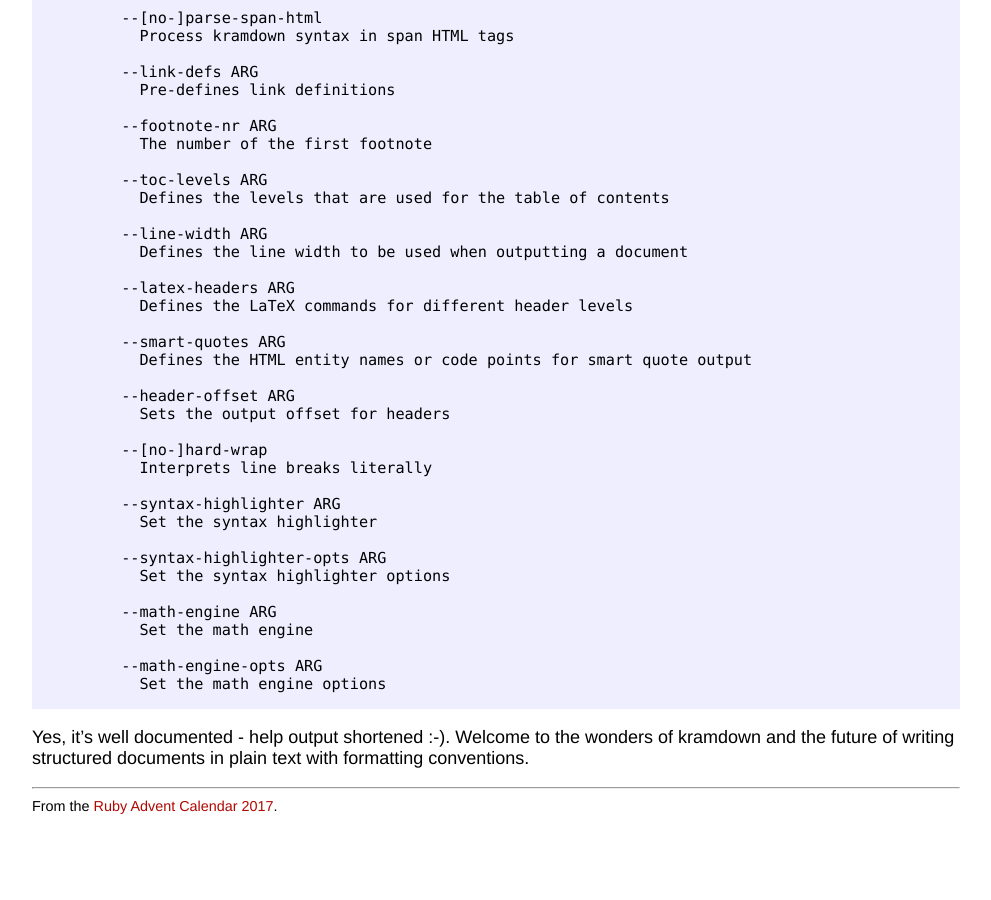
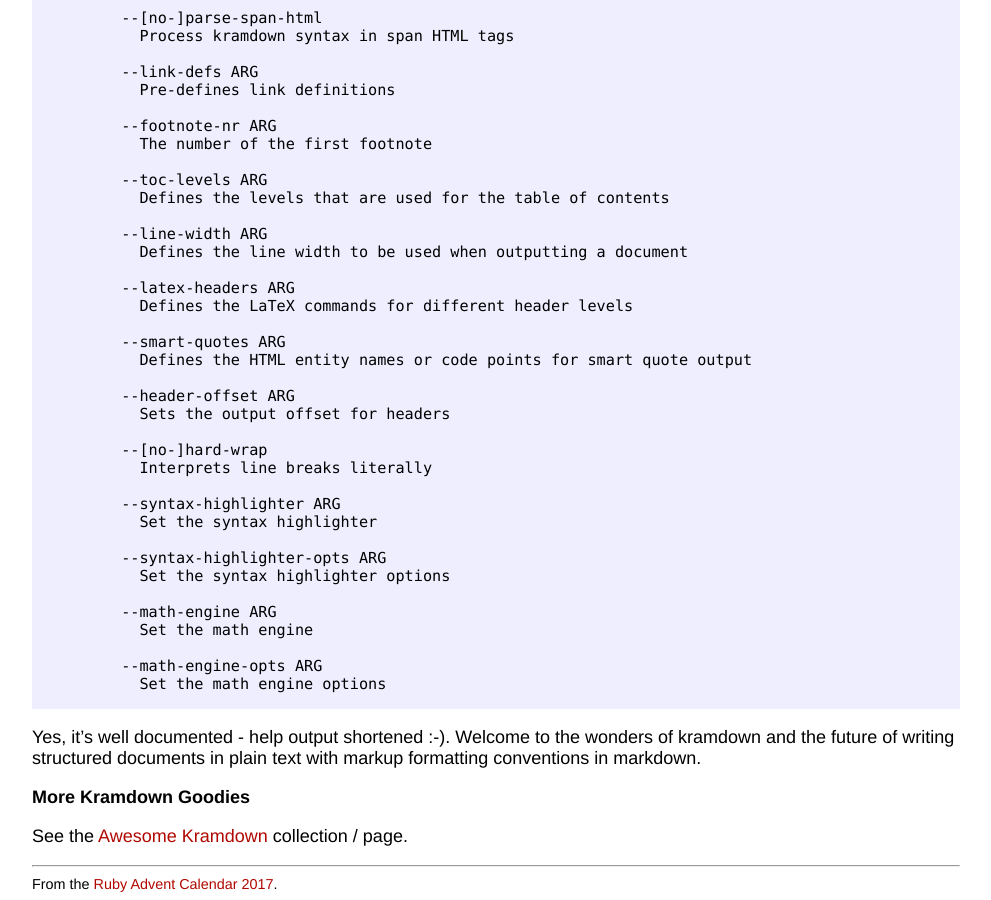
Before and after one commit to wongatron/calendar, a Jekyll site: the page built from 15-kramdown.md, in a window 1280 px wide and 900 px high, scrolled down 4045 px. Shown: the whole window, without its empty margins (144-1135 px from the left). Built offline with Jekyll 4.4.1, drawn with Linux system fonts in a browser that asks for light colours; our own code applies the rules of GitHub Pages for plain Markdown files; before the commit the page ends 4867 px from its top, so only the background shows below that.

Commit message:
Update 15-kramdown.md

````diff
--- a/15-kramdown.md
+++ b/15-kramdown.md
@@ -172,7 +172,7 @@ $ ruby ./sitegen.rb
 That's it. Open up the web page `./_site/index.html` in your browser.
 
 
-## Bonus: `kramdown` Command Line Tool
+## Bonus - `kramdown` Command Line Tool
 
 Note: The `kramdown` library ships with a command line tool named - suprise,
 suprise - `kramdown`. Type in your shell:
@@ -257,4 +257,9 @@ kramdown options:
 ```
 
 Yes, it's well documented  - help output shortened :-). Welcome to the wonders of kramdown
-and the future of writing structured documents in plain text with formatting conventions.
+and the future of writing structured documents in plain text with markup formatting conventions in markdown.
+
+
+**More Kramdown Goodies**
+
+See the [Awesome Kramdown](https://github.com/mundimark/awesome-kramdown) collection / page.
````
